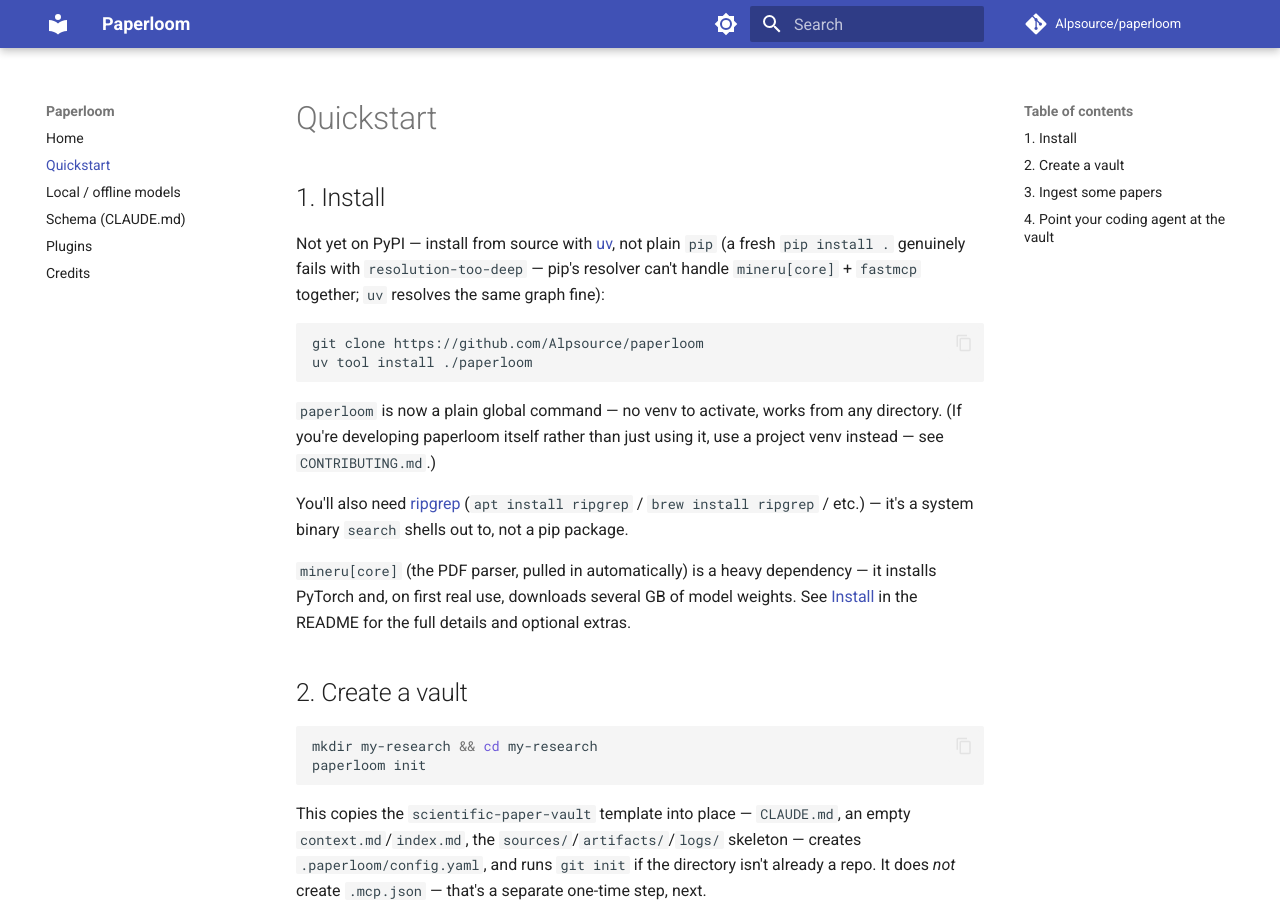
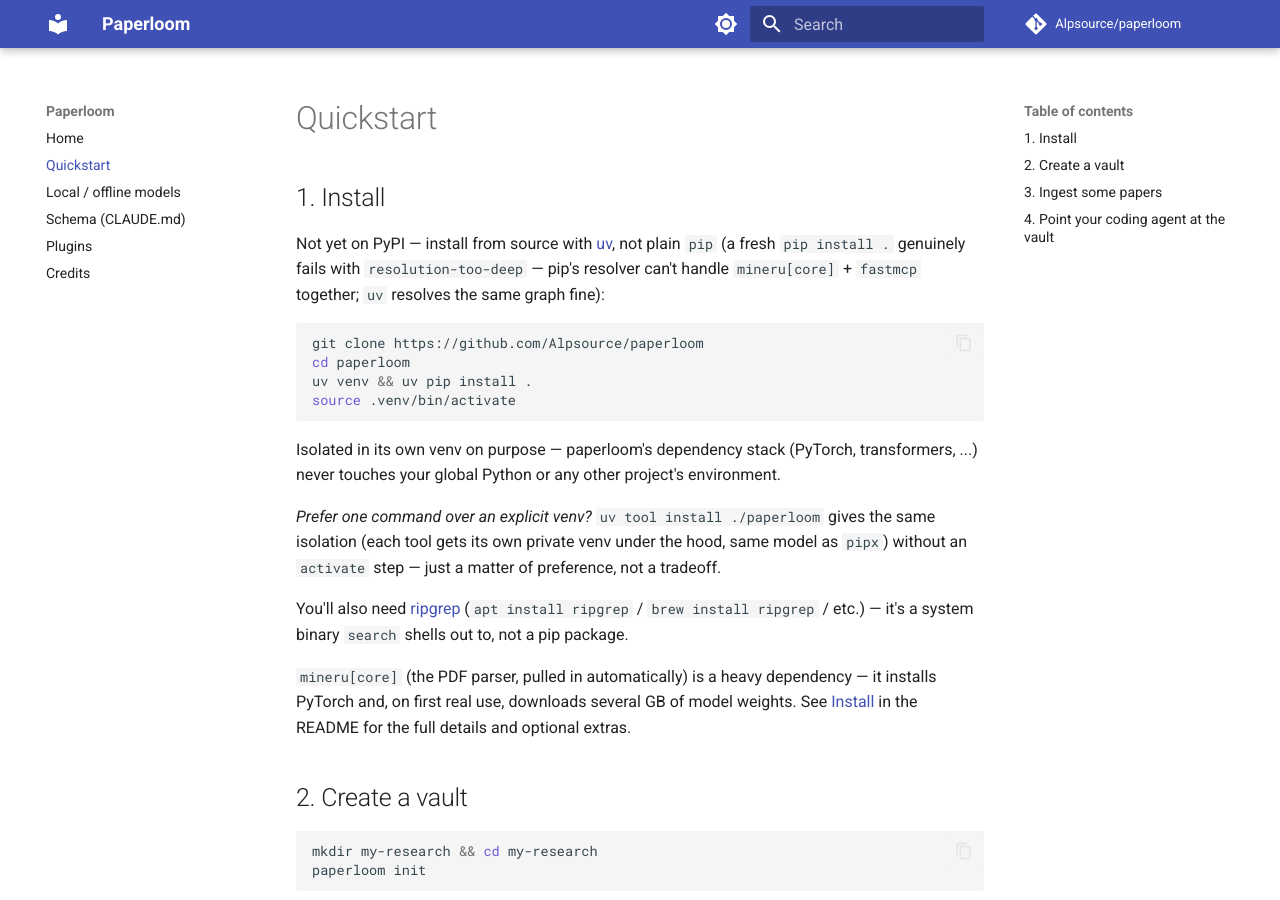
Before and after one commit to Alpsource/paperloom, an MkDocs documentation site: the page built from docs/quickstart.md, in a window 1280 px wide and 900 px high. Built offline with MkDocs 1.6.1 and Material for MkDocs 9.7.7, drawn with Linux system fonts in a browser that asks for light colours; comment, search, counter and statistics services are not loaded.

Commit message:
Revert install docs to explicit venv as primary, per your call
uv tool install is technically already isolated (each tool gets its own
private venv under the hood, same model as pipx — never a shared global
site-packages), so it wouldn't have actually caused the dependency
crossing you were worried about. But an explicit, visible venv is a
completely reasonable preference on its own terms, so reverted to
uv venv && uv pip install . as the primary path in README.md and
docs/quickstart.md, with uv tool install kept as a documented alternative
for anyone who'd rather skip the activate step. Same treatment applied to
ollmcp's install section for consistency.

````diff
--- a/docs/quickstart.md
+++ b/docs/quickstart.md
@@ -10,12 +10,19 @@
 
 ```bash
 git clone https://github.com/Alpsource/paperloom
-uv tool install ./paperloom
+cd paperloom
+uv venv && uv pip install .
+source .venv/bin/activate
 ```
 
-`paperloom` is now a plain global command — no venv to activate, works
-from any directory. (If you're developing paperloom itself rather than
-just using it, use a project venv instead — see `CONTRIBUTING.md`.)
+Isolated in its own venv on purpose — paperloom's dependency stack
+(PyTorch, transformers, ...) never touches your global Python or any
+other project's environment.
+
+*Prefer one command over an explicit venv?* `uv tool install ./paperloom`
+gives the same isolation (each tool gets its own private venv under the
+hood, same model as `pipx`) without an `activate` step — just a matter of
+preference, not a tradeoff.
 
 You'll also need [ripgrep](https://github.com/BurntSushi/ripgrep#installation)
 (`apt install ripgrep` / `brew install ripgrep` / etc.) — it's a system
````
Also changed, not shown: README.md (+15 -8 lines), docs/quickstart-local.md (+7 -1 lines).
